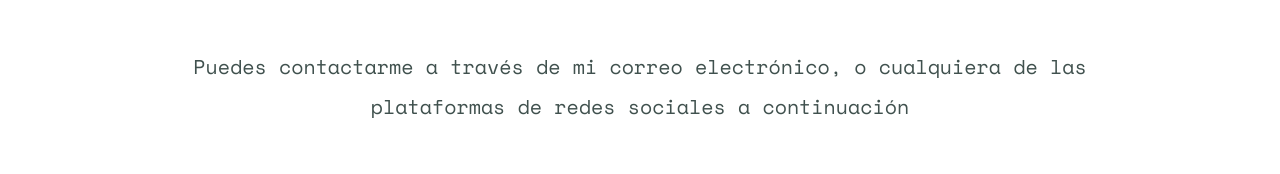
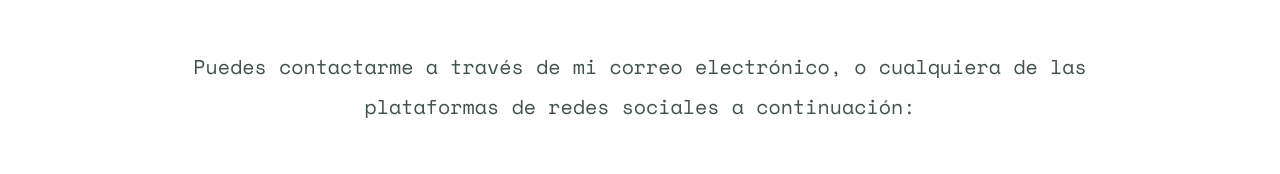
Before and after one commit to Lacuality/Portafolio-ES, a plain HTML site: page index.html in a window 1280 px wide. Shown: the part 2749-2923 px from the top of the page. Drawn offline with nearby package versions, Linux system fonts and the light colour scheme; a web font is replaced by a local one.

Commit message:
Update index.html

```diff
--- a/index.html
+++ b/index.html
@@ -41,7 +41,7 @@
     <div class="contact-me">
       <h2>Contacto</h2>
       <h3>Actualmente estoy disponible para trabajo independiente.</h3>
-      <p class="description">Puedes contactarme a través de mi correo electrónico, o cualquiera de las plataformas de redes sociales a continuación</p>
+      <p class="description">Puedes contactarme a través de mi correo electrónico, o cualquiera de las plataformas de redes sociales a continuación:</p>
       <a href="mailto:daniel.bigio@outlook.com" class="BUTTON_QNT">CONTACTAME</a>
     </div>
   </div>
```
